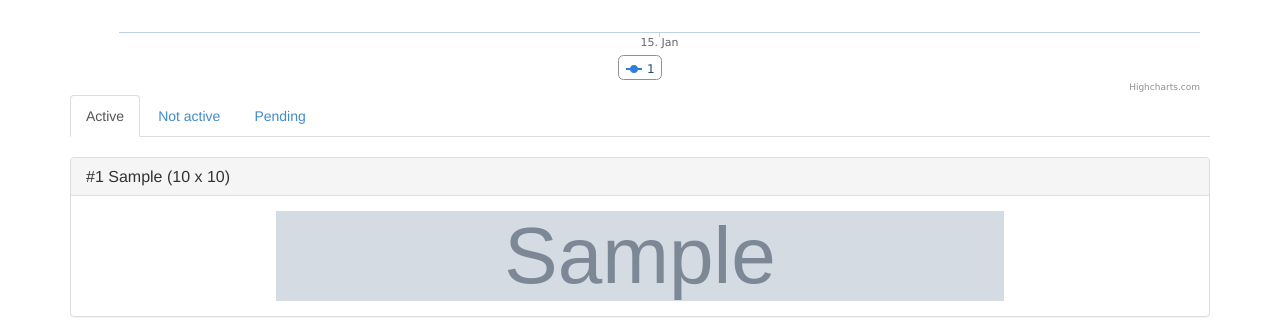
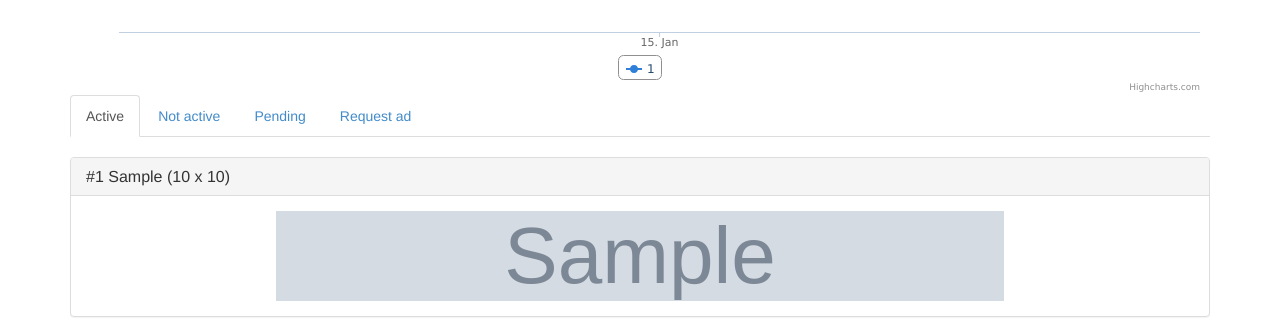
Before and after one commit to wdq/OpenAds, a Django app: template advertisements/templates/advertisements/statistics/provider_statistics.html in a window 1280 px wide. Shown: the part 487-808 px from the top of the page. Run offline with Django 3.2, Linux system fonts and the light colour scheme; tables that the repository leaves empty hold one stand-in row (values such as "Sample post"); the template is opened without the code that fills it: values that come from a table or form of the project are taken from there, most other values are stand-ins (such as "Sample title", 1, 10 or a date in 2020); grey boxes marked "Sample" are stand-in pictures; some libraries are stand-ins or nearby versions.

Commit message:
Added request ad button

```diff
--- a/advertisements/templates/advertisements/statistics/provider_statistics.html
+++ b/advertisements/templates/advertisements/statistics/provider_statistics.html
@@ -12,6 +12,7 @@
     <li class="active"><a href="#active" data-toggle="tab">Active</a></li>
     <li><a href="#inactive" data-toggle="tab">Not active</a></li>
     <li><a href="#pending" data-toggle="tab">Pending</a></li>
+    <li><a href="{% url 'advertisements.views.provider_request' provider.pk %}">Request ad</a></li>
   </ul>
 
   <div class="tab-content">
```
